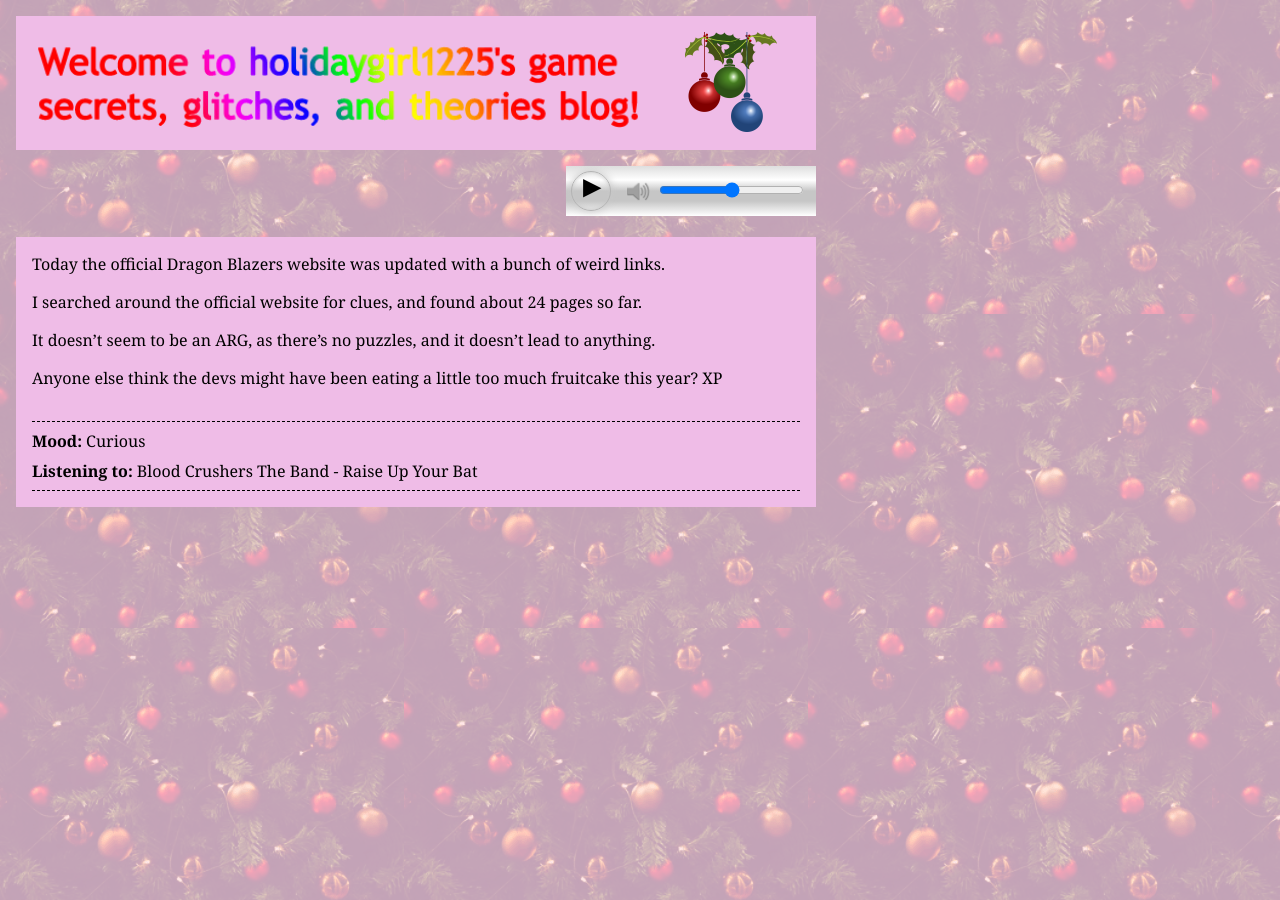
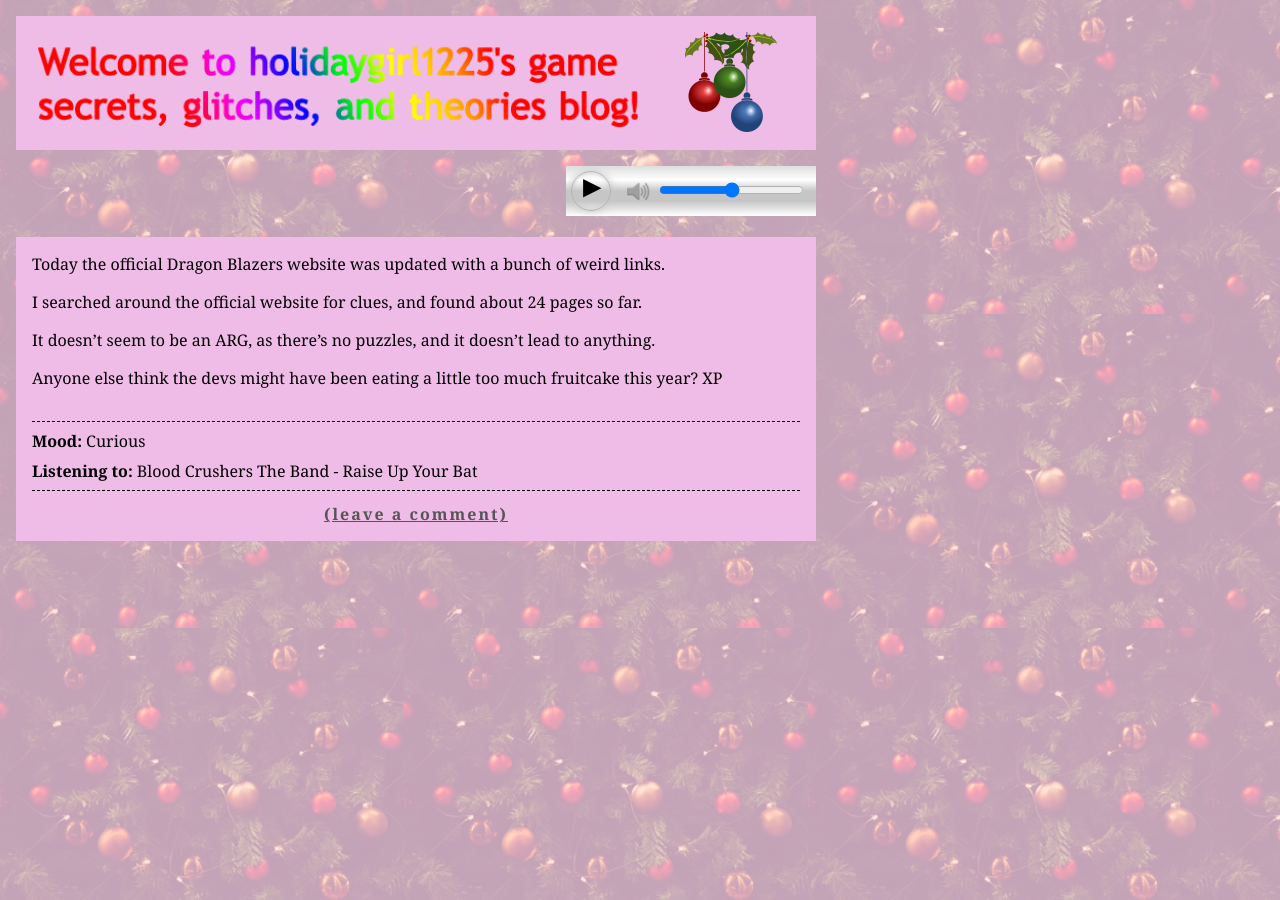
Before and after one commit to Dobby233Liu/holidaygirl1225, a Jekyll site: the page built from _posts/2022-09-17-code.md, in a window 1280 px wide. Built offline with Jekyll 4.4.1, drawn with Linux system fonts in a browser that asks for light colours.

Commit message:
correct behavior

```diff
--- a/_layouts/post.html
+++ b/_layouts/post.html
@@ -18,18 +18,21 @@ layout: page
     </div>{% endif %}
   </div>
   {% endif %}
-  {% if site.data.comments[page.name] %}
-  {% assign comments = site.data.comments[page.name] %}
-  {% for comment in comments.contents %}
-  {% if comment.author > 0 %}
-  {% increment actual_comments_count %}
-  {% endif %}
-  {% endfor %}
+
   <div class="comments-footer">
+    {% assign comments = site.data.comments[page.name] %}
+    {% if comments %}
+    {% for comment in comments.contents %}
+    {% if comment.author > 0 %}
+    {% increment actual_comments_count %}
+    {% endif %}
+    {% endfor %}
+    {% if actual_comments_count > 0 %}
     <a href="{{ post_url }}/comments">{{ actual_comments_count }} comments</a>
+    {% endif %}
+    {% endif %}
     <a class="disabled" href="#"
        {% if comments.locked %}title="Comments Disabled"{% endif %}
     >(leave a comment)</a>
   </div>
-  {% endif %}
 </div>
```
